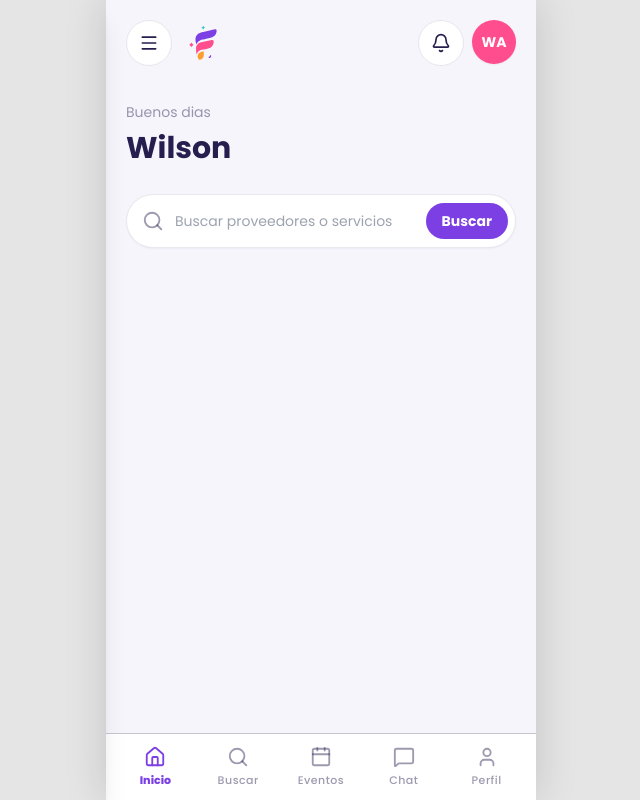
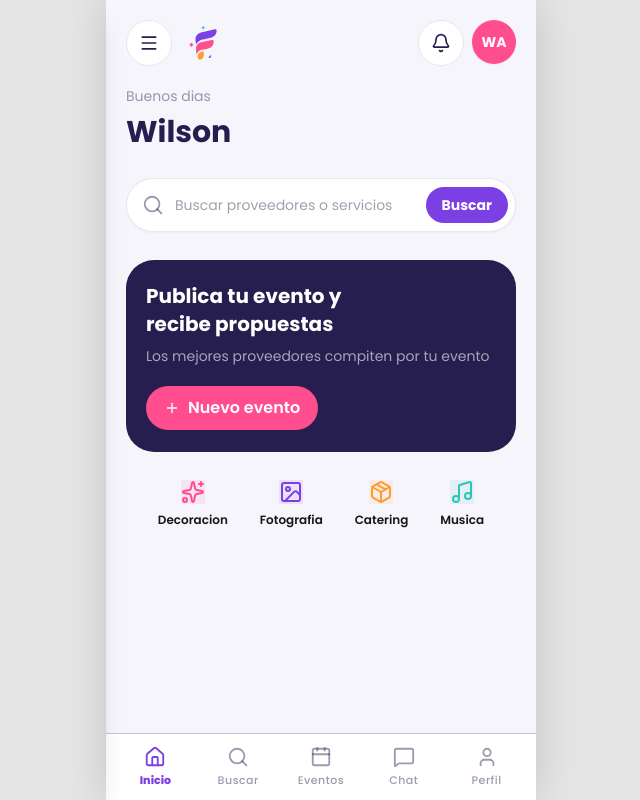
Before and after one commit to AlejandroGBC/Festiva, a Next.js app: page /cliente/inicio in a window 1280 px wide. Shown: the whole page, without its empty margins (319-959 px from the left). Built offline with nearby package versions, Linux system fonts and the light colour scheme.

Commit message:
tile props

```diff
--- a/src/app/cliente/inicio/page.tsx
+++ b/src/app/cliente/inicio/page.tsx
@@ -1,15 +1,34 @@
 import usuarioCliente from "@/shared/mocks/usuarioCliente";
 import SearchBar from "@/shared/components/SearchBar";
+import HeroBanner from "@/shared/components/HeroBanner";
+import { Plus } from "lucide-react"
+import { servicios } from "@/shared/mocks/servicios";
+import { IconTile } from "@/shared/components/IconTile";
 
 export default function InicioPage() {
     return (
-        <section>
+        <section className="">
             <div className="pb-7">
                 <p className="text-festiva-midnight-blue/45 text-sm pb-2">Buenos dias</p>
                 <h1 className="text-festiva-midnight-blue font-bold text-3xl">{usuarioCliente.soloNombre}</h1>
             </div>
-            <SearchBar showButton placeholder="Buscar proveedores o servicios"/>
-
+            <SearchBar showButton placeholder="Buscar proveedores o servicios" />
+            <HeroBanner title="Publica tu evento y recibe propuestas" description="Los mejores proveedores compiten por tu evento">
+                <button className="flex items-center gap-2 font-semibold text-white bg-festiva-euphoric-pink px-[1.125rem] py-[0.625rem] rounded-[999px] ">
+                    <Plus size={16} />
+                    Nuevo evento
+                </button>
+            </HeroBanner>
+            <div className="flex justify-evenly text-center items-center">
+                {servicios.slice(0,4).map((servicio) => (
+                    <IconTile
+                        key={servicio.id}
+                        nombre={servicio.nombre}
+                        Icon={servicio.icon}
+                        iconColor={servicio.color.text}
+                        bgColor={servicio.color.bg}
+                    />))}
+            </div>
         </section>
     );
 }
--- a/src/app/cliente/layout.tsx
+++ b/src/app/cliente/layout.tsx
@@ -21,7 +21,7 @@ export default function ClienteLayout({
                 onClose={() => setSidebarOpen(false)}
             />
 
-            <main className="flex-1 pb-4 p-5">
+            <main className="flex-1 px-5">
                 {children}
             </main>
 
--- a/src/shared/components/Header.tsx
+++ b/src/shared/components/Header.tsx
@@ -9,7 +9,7 @@ interface HeaderProps {
 
 export function Header({ onMenuClick }: HeaderProps) {
     return (
-        <header className="justify-between flex pb-4 p-5">
+        <header className="justify-between flex p-5">
             <div className="flex gap-3">
                 <button id="sidebar-btn" onClick={onMenuClick} className="bg-white rounded-[999px] p-3 border-solid border-[1px] border-festiva-midnight-blue/9">
                     <Menu size={20} className="text-festiva-midnight-blue" strokeWidth={2} />
--- /dev/null
+++ b/src/shared/components/HeroBanner.tsx
@@ -0,0 +1,39 @@
+interface HeroBannerProps {
+    title: string;
+    description: string;
+    topContent?: React.ReactNode;
+    children?: React.ReactNode;
+}
+
+export function HeroBanner({
+    title,
+    description,
+    topContent,
+    children
+}: HeroBannerProps) {
+    return (
+        <div className="bg-festiva-midnight-blue px-5 py-[1.375rem] my-7 rounded-[1.75rem]">
+            {topContent && (
+                <div className="mb-2">
+                    {topContent}
+                </div>
+            )}
+            <div className="">
+                <h1 className="text-white text-xl text-left font-bold mb-2 w-52">
+                    {title}
+                </h1>
+                <p className="text-white/60 text-sm">
+                    {description}
+                </p>
+            </div>
+            {children && (
+                <div className="mt-5">
+                    {children}
+                </div>
+            )}
+
+        </div>
+    );
+}
+
+export default HeroBanner;
--- /dev/null
+++ b/src/shared/components/IconTile.tsx
@@ -0,0 +1,17 @@
+import { LucideIcon } from "lucide-react";
+
+interface IconTileProps {
+    nombre : string,
+    Icon : LucideIcon,
+    iconColor : string,
+    bgColor : string
+}
+
+export function IconTile ({nombre = "", Icon , iconColor = "", bgColor = ""} : IconTileProps) {
+    return (
+        <span className="flex flex-col gap-2 justify-center items-center font-semibold text-xs">
+            <Icon className={`${iconColor} ${bgColor}`}/>
+            {nombre}
+        </span>
+    );
+}
--- /dev/null
+++ b/src/shared/mocks/servicios.ts
@@ -0,0 +1,58 @@
+import { Sparkles, Image, Package, Music, Building, Cake } from "lucide-react"
+
+export const servicios = [
+    {
+        id: 1,
+        nombre : "Decoracion",
+        icon : Sparkles,
+        color: {
+            text: "text-festiva-euphoric-pink",
+            bg: "bg-festiva-euphoric-pink/10",
+        }
+    },
+    {
+        id: 2,
+        nombre: "Fotografia",
+        icon : Image,
+        color: {
+            text: "text-festiva-electric-violet",
+            bg: "bg-festiva-electric-violet/10",
+        }
+    },
+    {
+        id: 3,
+        nombre: "Catering",
+        icon : Package,
+        color: {
+            text: "text-festiva-confetti-orange",
+            bg: "bg-festiva-confetti-orange/10",
+        }
+    },
+    {
+        id: 4,
+        nombre: "Musica",
+        icon : Music,
+        color: {
+            text: "text-festiva-mint-neon",
+            bg: "bg-festiva-mint-neon/10",
+        }
+    },
+    {
+        id: 5,
+        nombre : "Salon",
+        icon : Building,
+        color: {
+            text: "text-festiva-midnight-blue",
+            bg: "bg-festiva-midnight-blue/10",
+        }
+    },
+    {
+        id: 6,
+        nombre : "Reposteria",
+        icon : Cake,
+        color: {
+            text: "text-festiva-midnight-blue",
+            bg: "bg-festiva-midnight-blue/10",
+        }
+    }
+]
```
